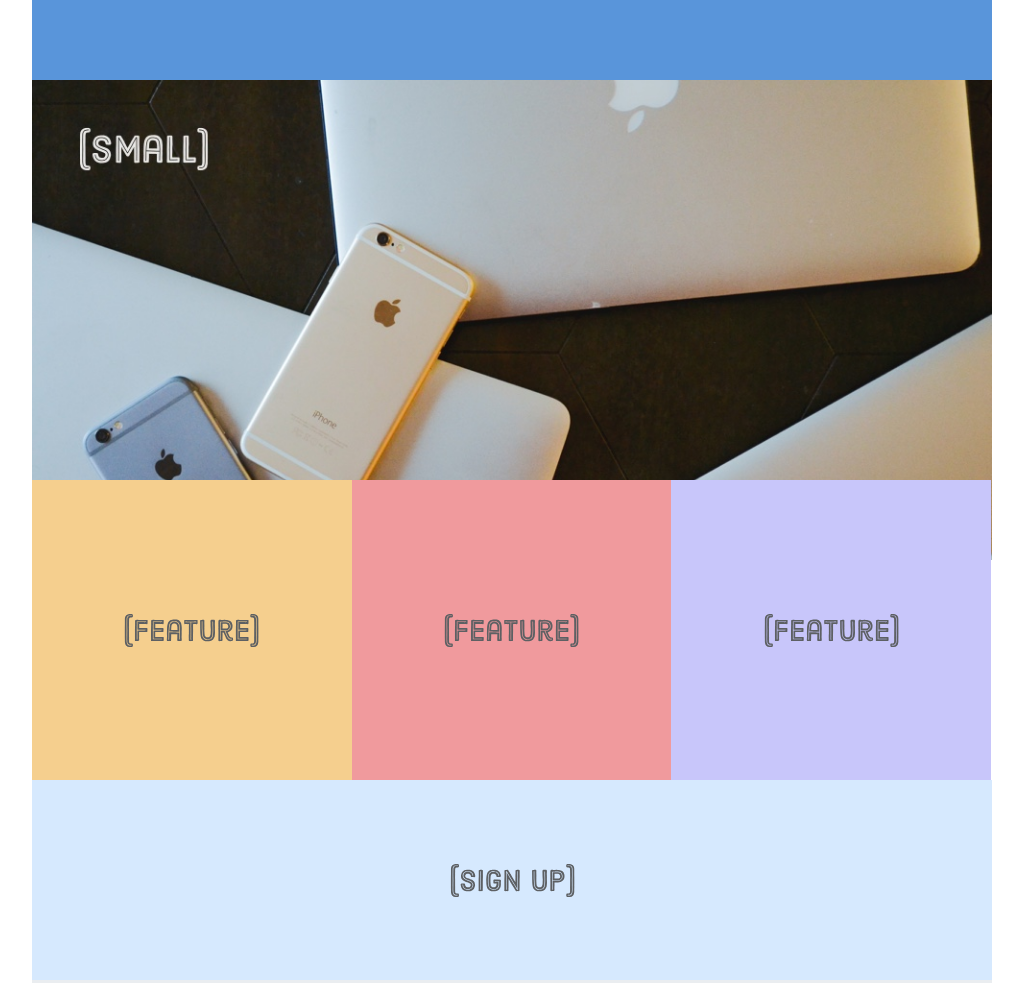
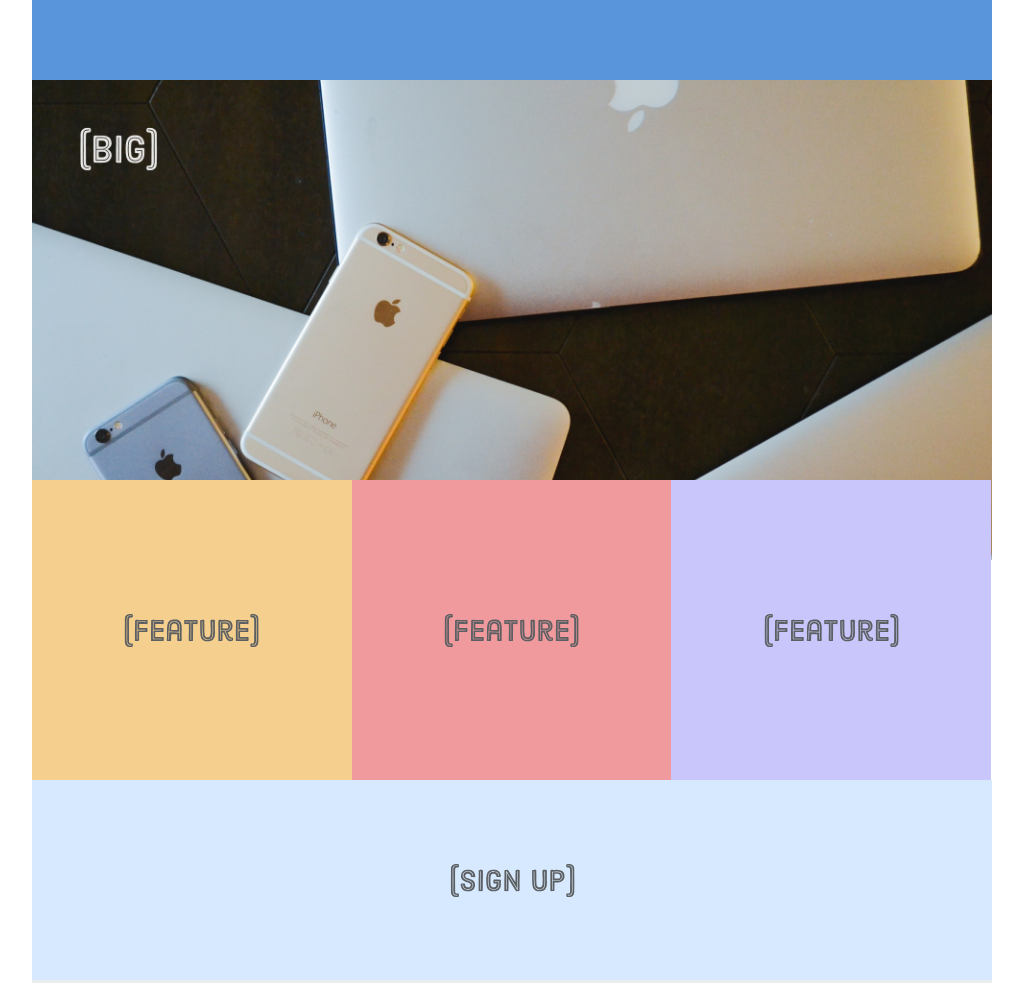
Before and after one commit to Joshdefleur/Responsive-Design, a plain HTML site: page index.html in a window 1280 px wide. Shown: the top 983 px of the page, without its empty margins (128-1151 px from the left). Drawn offline with Linux system fonts and the light colour scheme.

Commit message:
tall short photo header

```diff
--- a/index.html
+++ b/index.html
@@ -14,11 +14,13 @@
     <div class='section menu'></div>
     <div class='section header'>
       <div class='photo'>
-        <img src='images/responsive-images-5e8a2c/photo-small.jpg'
-             srcset='images/responsive-images-5e8a2c/photo-big.jpg 2000w,
-                     images/responsive-images-5e8a2c/photo-small.jpg 1000w'
-             sizes='(min-width: 960px) 960px,
-                    100vw'/>
+        <picture>
+          <source media='(min-width: 401px)'
+                  srcset='images/responsive-images-5e8a2c/photo-big.jpg'/>
+          <source media='(max-width: 400px)'
+                  srcset='images/responsive-images-5e8a2c/photo-tall.jpg'/>
+          <img src='images/photo-small.jpg'/>
+        </picture>
       </div>
     </div>
     <div class='section content'>
```
